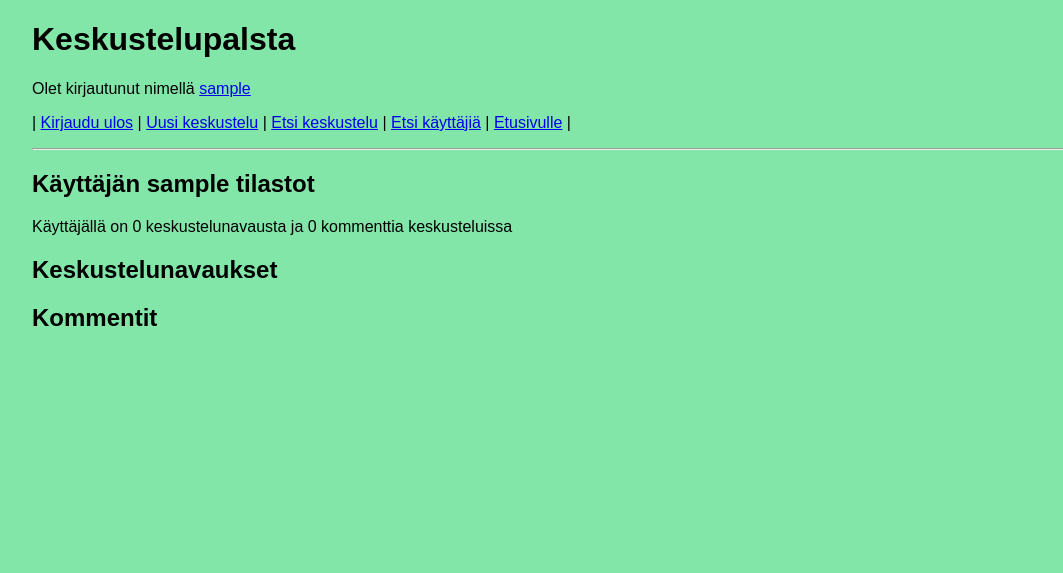
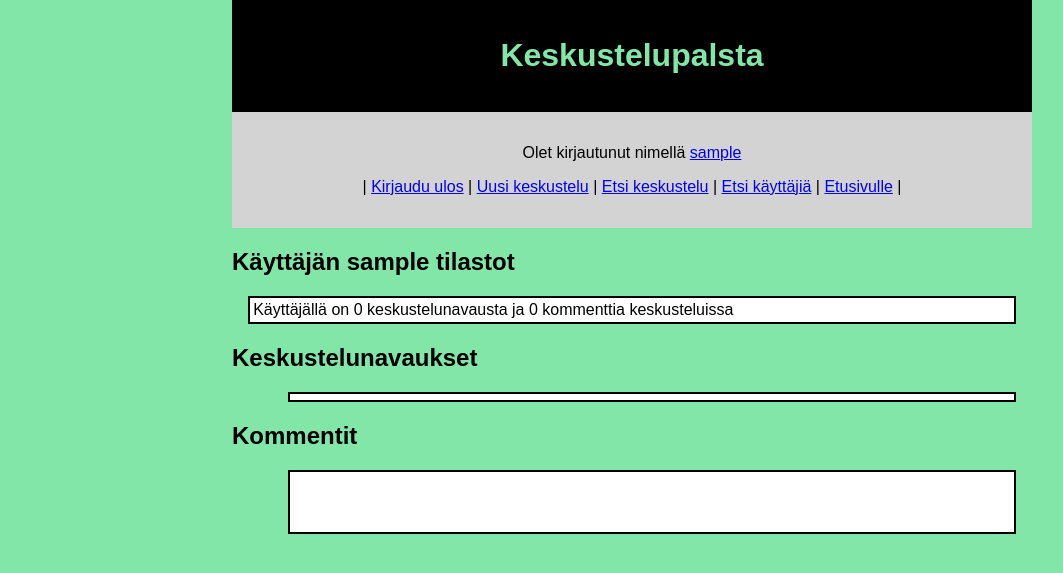
Before and after one commit to krosqvist/keskustelupalsta, a Flask app: page /user/1 in a window 1280 px wide. Shown: the top 573 px of the page, without its empty margins (8-1071 px from the left). Run offline with Flask 3, Linux system fonts and the light colour scheme; the visitor is signed in with stand-in values (Sample User, id 1); data comes from the database, SQL or seed files in the repository; data that the repository does not hold is empty.

Commit message:
Improve layout with CSS

```diff
--- a/app.py
+++ b/app.py
@@ -95,7 +95,7 @@ def create_conversation():
         flash("Otsikon täytyy alkaa kirjaimella!")
         return redirect("/new_conversation")
     opening = request.form["opening"]
-    if not opening or len(opening) > 1000:
+    if not opening or len(opening) > 5000:
         flash("Avaus on liian pitkä!")
         return redirect("/new_conversation")
     user_id = session["user_id"]
@@ -161,7 +161,7 @@ def update_conversation():
         flash("Otsikon täytyy alkaa kirjaimella!")
         return redirect("/edit_conversation/" + str(conversation_id))
     opening = request.form["opening"]
-    if not opening or len(opening) > 1000:
+    if not opening or len(opening) > 5000:
         flash("Avaus on liian pitkä!")
         return redirect("/edit_conversation/" + str(conversation_id))
 
@@ -242,6 +242,9 @@ def new_comment():
     comment = request.form["comment"]
     if not comment:
         abort(403)
+    if len(comment) > 5000:
+        flash("Kommentti on yli 5000 merkkiä!")
+        return redirect("/conversation/" + str(conversation_id))
     conversation_id = request.form["conversation_id"]
     if not conversation_id:
         abort(403)
--- a/conversations.py
+++ b/conversations.py
@@ -94,7 +94,7 @@ def find_conversations(search, my_classes):
 
     if my_classes:
         sql += """ GROUP BY c.id
-                   HAVING COUNT(DISTINCT cc.title || cc.value) = ?  -- Ensure all selected classes are matched
+                   HAVING COUNT(DISTINCT cc.title || cc.value) = ?
                    ORDER BY c.id DESC"""
         parameters.append(len(my_classes))
 
--- a/static/main.css
+++ b/static/main.css
@@ -1,12 +1,40 @@
 body {
     margin: auto;
-    max-width: 75em;
+    max-width: 50em;
     font-family: sans-serif;
     background-color: rgb(130, 230, 168);
 }
 
+.header {
+    background-color: black;
+    color: rgb(130, 230, 168);
+    padding: 1em;
+    margin: auto;
+    max-width: 75em;
+    font-family: sans-serif;
+    text-align: center;
+}
+
+  .nav {
+    background-color: lightgrey;
+    padding: 1em;
+    margin: auto;
+    text-align: center;
+  }
+
 .conversation {
+    background-color: white;
     border: 2px solid black;
     margin: 1em;
     padding: 0.2em;
 }
+
+.opening {
+    white-space: pre-wrap;
+    word-wrap: break-word;
+    max-width: 2000px;
+    background-color: white;
+    border: 2px solid black;
+    margin: 1em;
+    padding: 0.2em;
+}
--- a/templates/edit_conversation.html
+++ b/templates/edit_conversation.html
@@ -29,11 +29,11 @@
   </p>
   <p>
     Avaus: <br />
-    <textarea name="opening" rows="15", cols="50" maxlength="1000" required>{{ conversation.opening }}</textarea>
+    <textarea name="opening" rows="15", cols="100" maxlength="5000" required>{{ conversation.opening }}</textarea>
   </p>
   <p>
     {% if conversation.image %}
-    <img src="/image/{{ conversation.id }}" alt="Nykyinen kuva"/> <br />
+    <img src="/image/{{ conversation.id }}" alt="Nykyinen kuva" style="max-width:750px; max-height:750px;"/> <br />
       <label>
         <input type="checkbox" name="delete_image" value="1"> Poista nykyinen kuva
       </label>
--- a/templates/index.html
+++ b/templates/index.html
@@ -3,7 +3,7 @@
 {% block title %}Keskustelupalsta{% endblock %}
 
 {% block content %}
-<h2>Keskustelut</h2>
+<h2>Tuoreimmat keskustelut</h2>
 {% for conversation in conversations %}
 <div class="conversation">
 <a href="/conversation/{{ conversation.id }}">{{ conversation.title }}</a> {{conversation.modification_time}} <br />
@@ -11,5 +11,4 @@ Keskustelunavaaja: <a href="/user/{{ conversation.user_id }}">{{ conversation.us
 Kommentteja: {{ conversation.comments }}
 </div>
 {% endfor %}
-
 {% endblock %}
--- a/templates/layout.html
+++ b/templates/layout.html
@@ -7,7 +7,10 @@
 </head>
 
 <body>
+  <div class="header">
   <h1>Keskustelupalsta</h1>
+  </div>
+  <div class="nav">
   {% if session.username %}
   <p>
     Olet kirjautunut nimellä <a href="/user/{{ session.user_id }}">{{ session.username }}</a>
@@ -25,7 +28,7 @@
   <a href="/find_user">Etsi käyttäjiä</a> |
   <a href="/">Etusivulle</a> |
   </p>
-  <hr />
+  </div>
 
   {% block content %}{% endblock %}
 </body>
--- a/templates/new_conversation.html
+++ b/templates/new_conversation.html
@@ -22,7 +22,7 @@
   {% endfor %}
   <p>
     Avaus: <br />
-    <textarea name="opening" rows="15", cols="50" maxlength="1000" required></textarea>
+    <textarea name="opening" rows="15", cols="100" maxlength="5000" required></textarea>
   </p>
     <p>
       Kuva (max 100KB, jpg):
--- a/templates/show_user.html
+++ b/templates/show_user.html
@@ -5,18 +5,24 @@
 {% block content %}
 <h2>Käyttäjän {{ user.username }} tilastot</h2>
 <p>
+  <div class="conversation">
   Käyttäjällä on {{ conversations | count }} keskustelunavausta ja {{comments | count}} kommenttia keskusteluissa
+  </div>
 </p>
 <h2>Keskustelunavaukset</h2>
 <ul>
+  <div class="conversation">
   {% for conversation in conversations %}
   <li><a href="/conversation/{{ conversation.id }}">{{ conversation.title }}</a> {{conversation.modification_time}} </li>
   {% endfor %}
+  </div>
 </ul>
 <h2>Kommentit</h2>
 <ul>
+  <div class="opening">
   {% for comment in comments %}
-  <li><a style="white-space: pre-wrap; word-wrap: break-word; max-width: 600px;" href="/conversation/{{ comment.conversation_id }}">{{ comment.comment }}</a> {{comment.modification_time}} </li>
+  <li><a href="/conversation/{{ comment.conversation_id }}">{{ comment.comment }}</a> {{comment.modification_time}} </li>
   {% endfor %}
+  </div>
 </ul>
 {% endblock %}
```
Also changed, not shown: templates/find_conversation.html (+0 -8 lines), templates/show_conversation.html (+15 -14 lines).
